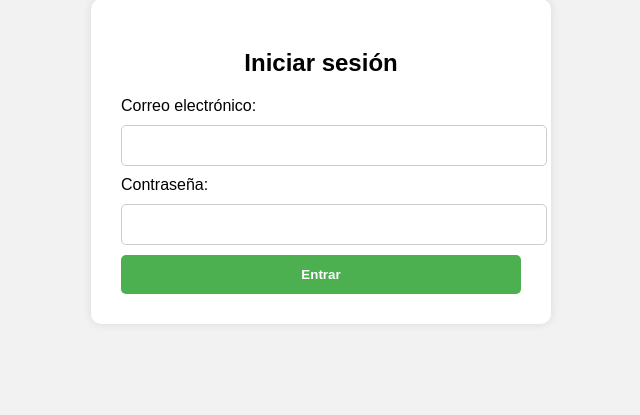
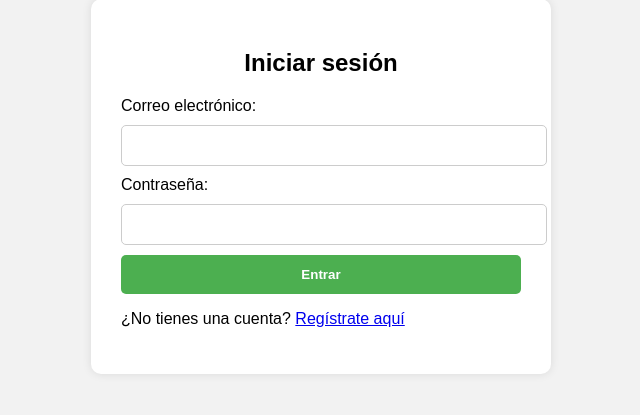
Before and after one commit to ManuelBusani/Proyecto_TACC_2025-1, a PHP site: page / in a window 1280 px wide. Shown: the part 59-474 px from the top of the page, without its empty margins (319-959 px from the left). Run offline with PHP 8.4, Linux system fonts and the light colour scheme.

Commit message:
agregue un link que te redirecciona a register.php

```diff
--- a/project/public/index.php
+++ b/project/public/index.php
@@ -78,6 +78,10 @@
         <button type="submit">Entrar</button>
         </form>
 
+        <div class="register-link">
+            <p>¿No tienes una cuenta? <a href="register.php">Regístrate aquí</a></p>
+
+        </div>
      </div>
 </body>
 </html>
```
